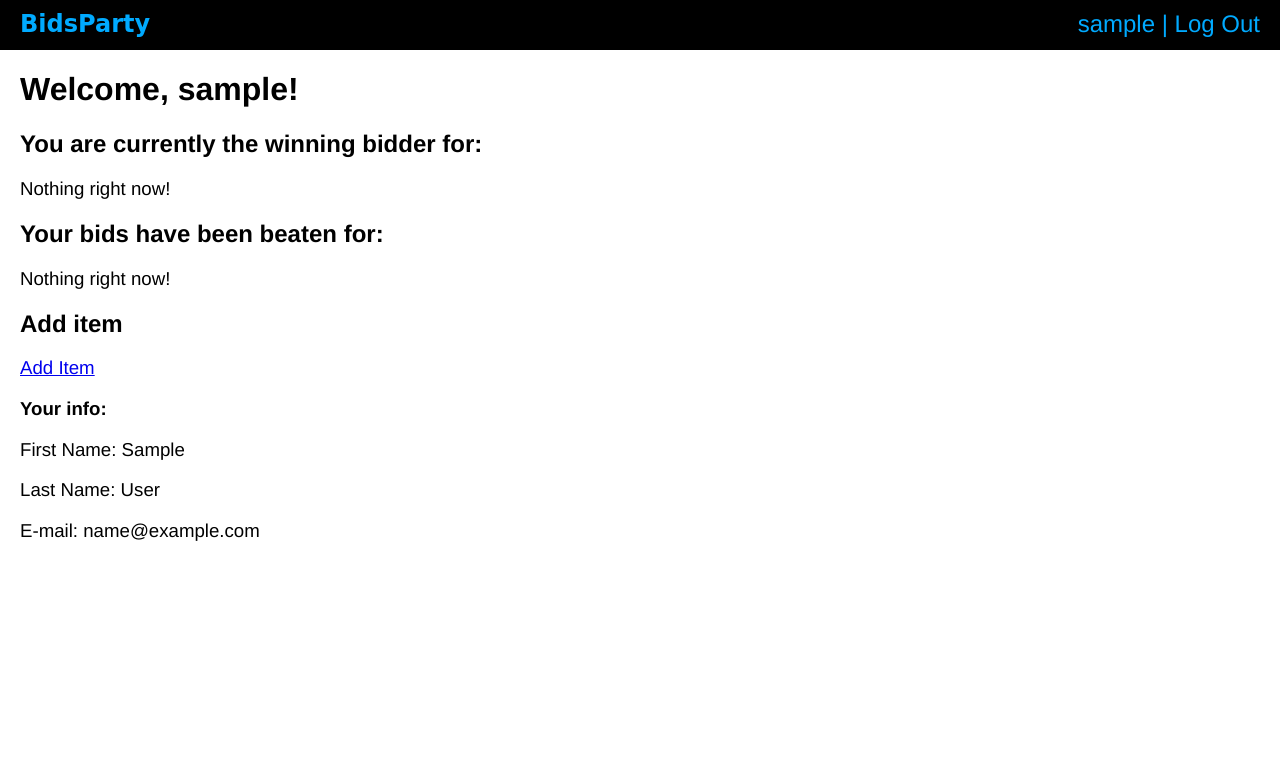
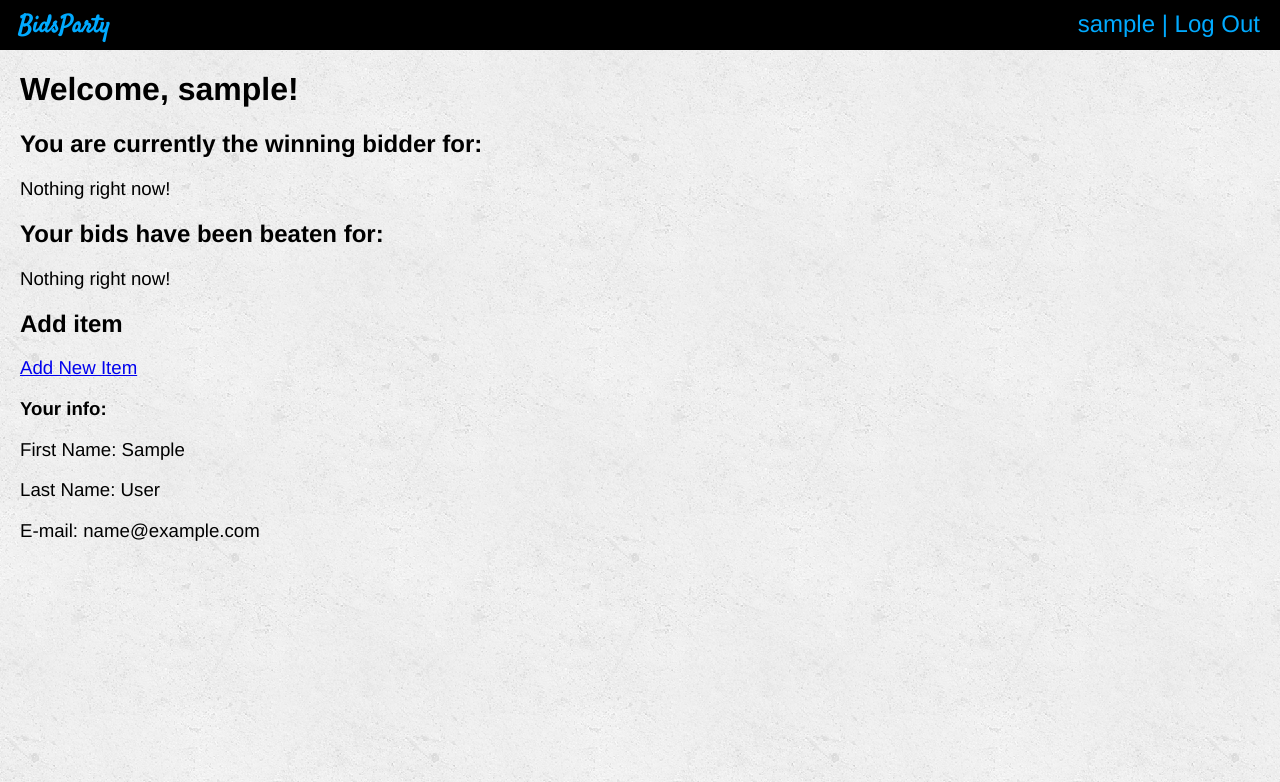
Before and after one commit to alextabusca/Bid, a Django app: page /me/ in a window 1280 px wide. Shown: the top 782 px of the page. Run offline with Django 3.2, Linux system fonts and the light colour scheme; the visitor is signed in with stand-in values (Sample User, id 1); data that the repository does not hold is empty.

Commit message:
- Design Update 1

```diff
--- a/templates/main/base.html
+++ b/templates/main/base.html
@@ -1,6 +1,9 @@
 <!DOCTYPE html>
 <html>
 <head>
+
+    <link rel="stylesheet" href='https://fonts.googleapis.com/css?family=Satisfy'>
+
     <style>
         * {
             font-family: "Helvetica Neue", "Helvetica", "Arial", sans-serif;
@@ -18,6 +21,7 @@
         body {
             margin: 0;
             padding: 0;
+            background-image: url("/media/images/background.png");
         }
 
         .error {
@@ -51,12 +55,12 @@
 
         #logo {
             font-weight: bold;
-            padding-left: 20px;
+            padding-left: 18px;
             float: left;
         }
 
         #logo a {
-            font-family: cursive;
+            font-family: 'Satisfy', cursive;
         }
 
         #controls {
@@ -67,6 +71,7 @@
         #main {
             padding-left: 20px;
             padding-right: 20px;
+
         }
 
         ul li {
@@ -85,17 +90,22 @@
 
         .item {
             border: 1px solid black;
+            border-radius: 0px 0px 10px 10px;
             margin: 10px;
             width: 240px;
             height: 340px;
             float: left;
+            background-color: white;
+            box-shadow: 0 4px 8px 0 rgba(0, 0, 0, 0.2), 0 6px 20px 0 rgba(0, 0, 0, 0.19);
         }
 
         .item .image {
+            border-radius: 10px;
             position: relative;
         }
 
         .item .image .price {
+            border-radius: 10px;
             position: absolute;
             left: 0;
             top: 0;
@@ -131,7 +141,6 @@
         .item .seller {
             float: right;
         }
-
     </style>
 
     <title>BidsParty{% block title %}{% endblock %}</title>
@@ -159,6 +168,4 @@
 </div> <!-- end main div -->
 
 </body>
-
-
 </html>
--- a/templates/main/item.html
+++ b/templates/main/item.html
@@ -2,7 +2,7 @@
 
 {% block content %}
 
-    <h1>{{ item.title }} (${{ current_price }})</h1>
+    <h1>{{ item.name }} (${{ current_price }})</h1>
 
     <div style="float:left">
         <a href="{{ item.image.url }}" target="_blank"><img src="{{ item.image.url }}" width="240" height="240"></a>
--- a/templates/main/item_entry.html
+++ b/templates/main/item_entry.html
@@ -7,7 +7,7 @@
     </div>
 
     <div class="info">
-        <div class="title"><a href="{{ BASE_URL }}item/{{ item.id }}">{{ item.title }}</a></div>
+        <div class="title"><a href="{{ BASE_URL }}item/{{ item.id }}">{{ item.name }}</a></div>
         <div class="timeleft">
             {% if item.get_time_left %}
                 {{ item.get_time_left }} left
--- a/templates/main/login.html
+++ b/templates/main/login.html
@@ -3,6 +3,7 @@
 {% block title %} | Log In{% endblock %}
 
 {% block content %}
+
     <br/>
     <form action="" method="post">
         {% csrf_token %}
@@ -32,4 +33,5 @@
             <span class="error">username already taken!</span>
         {% endif %}
     </form>
+
 {% endblock %}
--- a/templates/main/me.html
+++ b/templates/main/me.html
@@ -1,6 +1,7 @@
 {% extends "main/base.html" %}
 
 {% block content %}
+
 
     <h1>Welcome, {{ user }}!</h1>
 
@@ -34,7 +35,7 @@
 
     <!-- Check if this shows -->
     <div id="create_item_button">
-        <a href="create_item">Add Item</a>
+        <a href="create_item">Add New Item</a>
     </div>
 
     <!-- User's info -->
```
Also changed, not shown: templates/main/index.html (+4 -6 lines), media/images/background.png (added).
